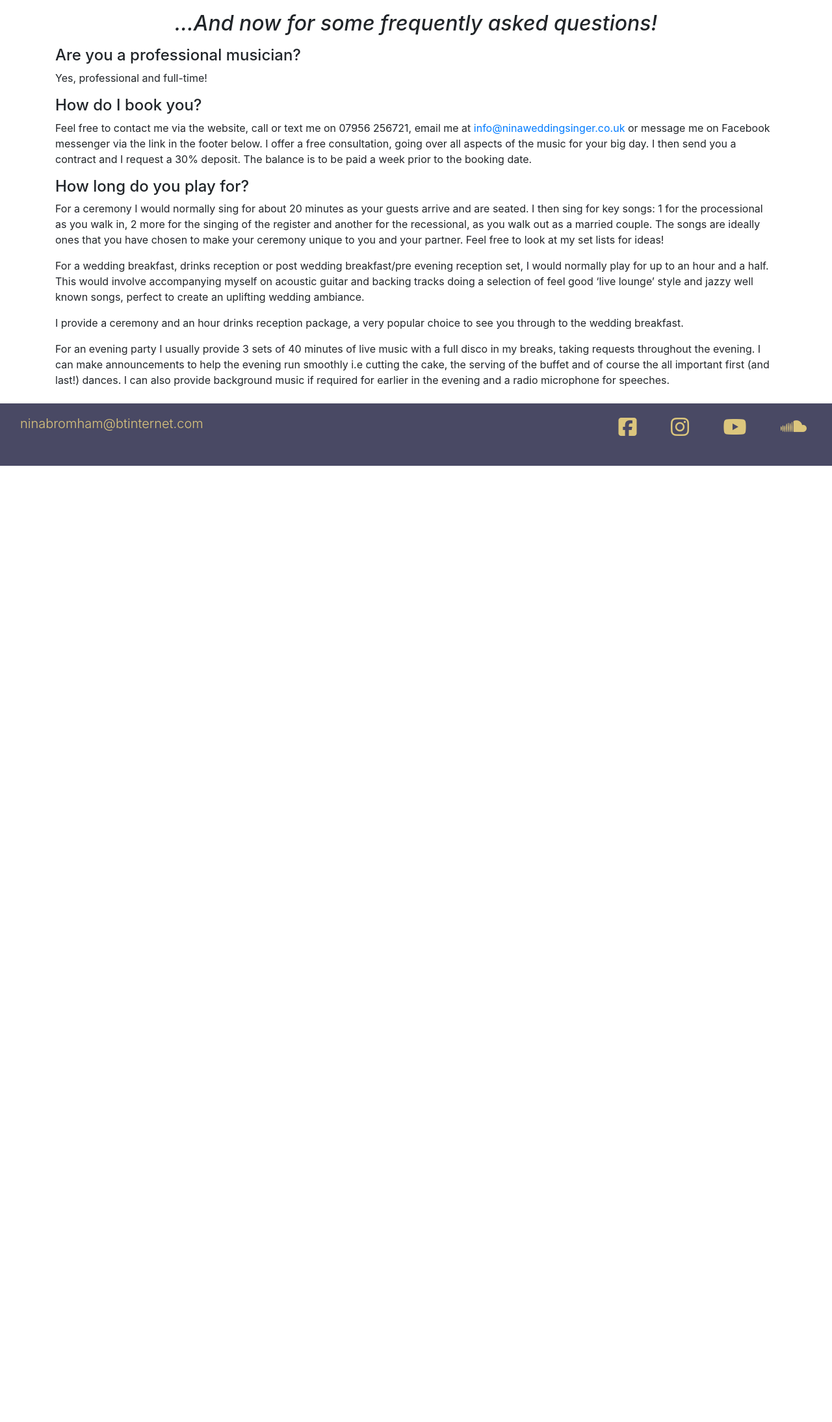
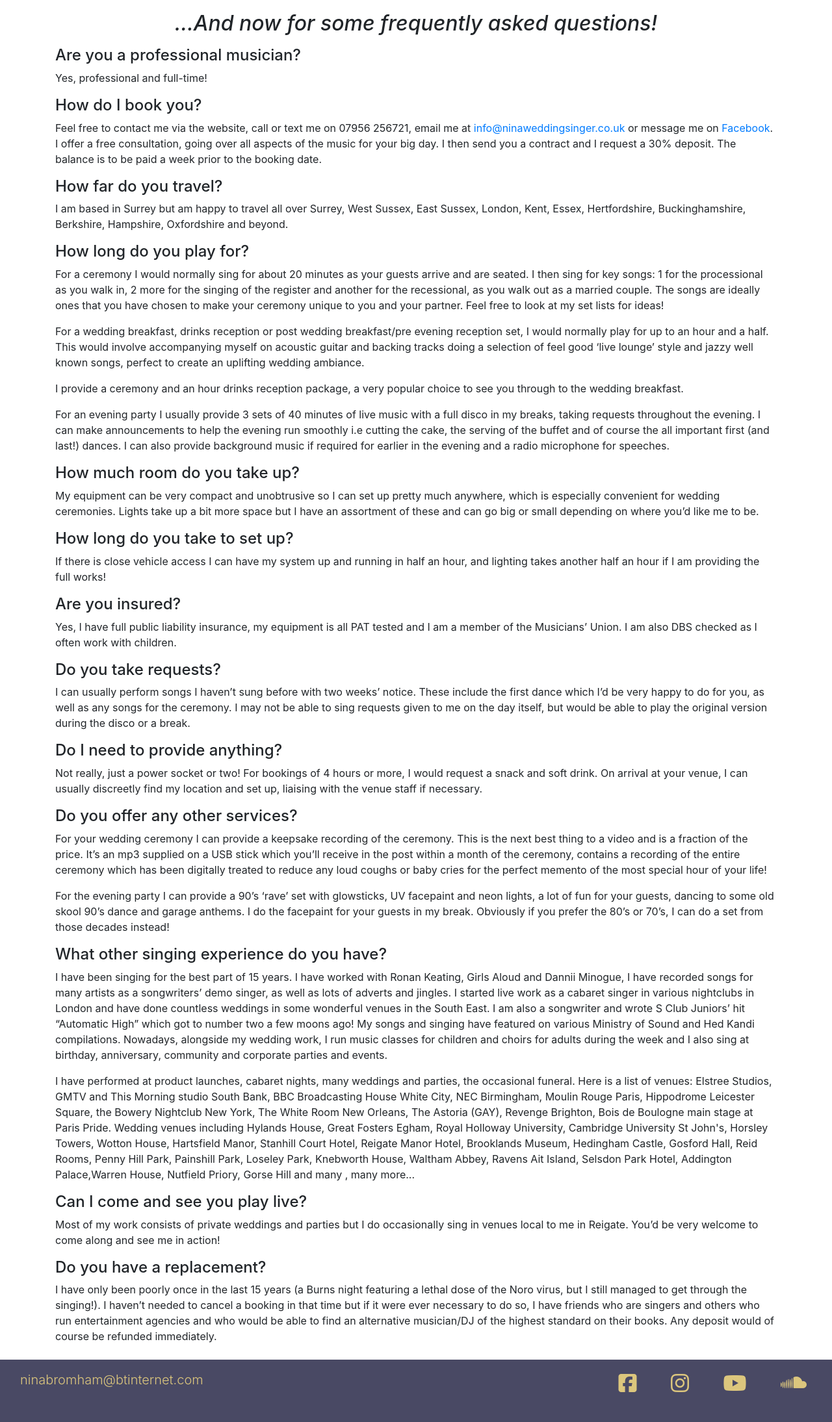
Before and after one commit to BelT26/Nina-Wedding-Singer, a Django app: page /faqs in a window 1280 px wide. Shown: the part 169-2358 px from the top of the page at 65% size. Before the commit the page ends 886 px from the top, so only its background shows below. Run offline with Django 3.2, Linux system fonts and the light colour scheme; some libraries are stand-ins or nearby versions.

Commit message:
add content to FAQs

```diff
--- a/home/templates/home/faqs.html
+++ b/home/templates/home/faqs.html
@@ -11,7 +11,10 @@
     <p class="faq-answer">Yes, professional and full-time!</p>
 
     <h4 class="faq-question">How do I book you?</h4>
-    <p class="faq-answer">Feel free to contact me via the website, call or text me on 07956 256721, email me at <a href="mailto:info@ninaweddingsinger.co.uk">info@ninaweddingsinger.co.uk</a> or message me on Facebook messenger via the link in the footer below. I offer a free consultation, going over all aspects of the music for your big day. I then send you a contract and I request a 30% deposit. The balance is to be paid a week prior to the booking date.</p>
+    <p class="faq-answer">Feel free to contact me via the website, call or text me on 07956 256721, email me at <a href="mailto:info@ninaweddingsinger.co.uk">info@ninaweddingsinger.co.uk</a> or message me on <a href="https://www.facebook.com/ninaweddingsinger">Facebook</a>. I offer a free consultation, going over all aspects of the music for your big day. I then send you a contract and I request a 30% deposit. The balance is to be paid a week prior to the booking date.</p>
+
+    <h4 class="faq-question">How far do you travel?</h4>
+    <p class="faq-answer">I am based in Surrey but am happy to travel all over Surrey, West Sussex, East Sussex, London, Kent, Essex, Hertfordshire, Buckinghamshire, Berkshire, Hampshire, Oxfordshire and beyond.</p>
 
     <h4 class="faq-question">How long do you play for?</h4>
     <p class="faq-answer">For a ceremony I would normally sing for about 20 minutes as your guests arrive and are seated. I then sing for key songs: 1 for the processional as you walk in, 2 more for the singing of the register and another for the recessional, as you walk out as a married couple.  The songs are ideally ones that you have chosen to make your ceremony unique to you and your partner.  Feel free to look at my set lists for ideas!
@@ -21,29 +24,34 @@
     <p class="faq-answer">I provide a ceremony and an hour drinks reception package, a very popular choice to see you through to the wedding breakfast.</p>
     <p class="faq-answer">For an evening party I usually provide 3 sets of 40 minutes of live music with a full disco in my breaks, taking requests throughout the evening. I can make announcements to help the evening run smoothly i.e cutting the cake, the serving of the buffet and of course the all important first (and last!) dances.  I can also provide background music if required for earlier in the evening and a radio microphone for speeches.</p>
 
-    <h2 class="faq-question"></h2>
-    <p class="faq-answer"></p>
+    <h4 class="faq-question">How much room do you take up?</h4>
+    <p class="faq-answer">My equipment can be very compact and unobtrusive so I can set up pretty much anywhere, which is especially convenient for wedding ceremonies. Lights take up a bit more space but I have an assortment of these and can go big or small depending on where you’d like me to be.</p>
 
-    <h2 class="faq-question"></h2>
-    <p class="faq-answer"></p>
+    <h4 class="faq-question">How long do you take to set up?</h4>
+    <p class="faq-answer">If there is close vehicle access I can have my system up and running in half an hour, and lighting takes another half an hour if I am providing the full works! </p>
 
-    <h2 class="faq-question"></h2>
-    <p class="faq-answer"></p>
+    <h4 class="faq-question">Are you insured?</h4>
+    <p class="faq-answer">Yes, I have full public liability insurance, my equipment is all PAT tested and I am a member of the Musicians’ Union. I am also DBS checked as I often work with children.</p>
 
-    <h2 class="faq-question"></h2>
-    <p class="faq-answer"></p>
+    <h4 class="faq-question">Do you take requests?</h4>
+    <p class="faq-answer">I can usually perform songs I haven’t sung before with two weeks’ notice.  These include the first dance which I’d be very happy to do for you, as well as any songs for the ceremony. I may not be able to sing requests given to me on the day itself, but would be able to play the original version during the disco or a break. </p>
 
-    <h2 class="faq-question"></h2>
-    <p class="faq-answer"></p>
+    <h4 class="faq-question">Do I need to provide anything?</h4>
+    <p class="faq-answer">Not really, just a power socket or two!  For bookings of 4 hours or more, I would request a snack and soft drink.  On arrival at your venue, I can usually discreetly find my location and set up, liaising with the venue staff if necessary.</p>
 
-    <h2 class="faq-question"></h2>
-    <p class="faq-answer"></p>
+    <h4 class="faq-question">Do you offer any other services?</h4>
+    <p class="faq-answer">For your wedding ceremony I can provide a keepsake recording of the ceremony.  This is the next best thing to a video and is a fraction of the price.  It’s an mp3 supplied on a USB stick which you’ll receive in the post within a month of the ceremony, contains a recording of the entire ceremony which has been digitally treated to reduce any loud coughs or baby cries for the perfect memento of the most special hour of your life!</p>
+    <p class="faq-answer">For the evening party I can provide a 90’s ‘rave’ set with glowsticks, UV facepaint and neon lights, a lot of fun for your guests, dancing to some old skool 90’s dance and garage anthems.  I do the facepaint for your guests in my break. Obviously if you prefer the 80’s or 70’s, I can do a set from those decades instead!</p>
 
-    <h2 class="faq-question"></h2>
-    <p class="faq-answer"></p>
+    <h4 class="faq-question">What other singing experience do you have?</h4>
+    <p class="faq-answer">I have been singing for the best part of 15 years. I have worked with Ronan Keating, Girls Aloud and Dannii Minogue, I have recorded songs for many artists as a songwriters’ demo singer, as well as lots of adverts and jingles.  I started live work as a cabaret singer in various nightclubs in London and have done countless weddings in some wonderful venues in the South East.  I am also a songwriter and wrote S Club Juniors’ hit “Automatic High” which got to number two a few moons ago!  My songs and singing have featured on various Ministry of Sound and Hed Kandi compilations. Nowadays, alongside my wedding work, I run music classes for children and choirs for adults during the week and I also sing at birthday, anniversary, community and corporate parties and events.</p>
+    <p class="faq-answer">I have performed at product launches, cabaret nights, many weddings and parties, the occasional funeral.  Here is a list of venues: Elstree Studios, GMTV and This Morning studio South Bank, BBC Broadcasting House White City, NEC Birmingham, Moulin Rouge Paris, Hippodrome Leicester Square, the Bowery Nightclub New York, The White Room New Orleans, The Astoria (GAY), Revenge Brighton, Bois de Boulogne main stage at Paris Pride. Wedding venues including Hylands House, Great Fosters Egham, Royal Holloway University, Cambridge University St John's, Horsley Towers, Wotton House, Hartsfield Manor, Stanhill Court Hotel, Reigate Manor Hotel, Brooklands Museum, Hedingham Castle, Gosford Hall, Reid Rooms, Penny Hill Park, Painshill Park, Loseley Park, Knebworth House, Waltham Abbey, Ravens Ait Island, Selsdon Park Hotel, Addington Palace,Warren House, Nutfield Priory, Gorse Hill and many , many more...</p>
 
-    <h2 class="faq-question"></h2>
-    <p class="faq-answer"></p>
+    <h4 class="faq-question">Can I come and see you play live?</h4>
+    <p class="faq-answer">Most of my work consists of private weddings and parties but I do occasionally sing in venues local to me in Reigate.  You’d be very welcome to come along and see me in action!</p>
+
+    <h4 class="faq-question">Do you have a replacement?</h4>
+    <p class="faq-answer">I have only been poorly once in the last 15 years (a Burns night featuring a lethal dose of the Noro virus, but I still managed to get through the singing!). I haven’t needed to cancel a booking in that time but if it were ever necessary to do so, I have friends who are singers and others who run entertainment agencies and who would be able to find an alternative musician/DJ of the highest standard on their books. Any deposit would of course be refunded immediately.</p>
 
 </div>
 
```
